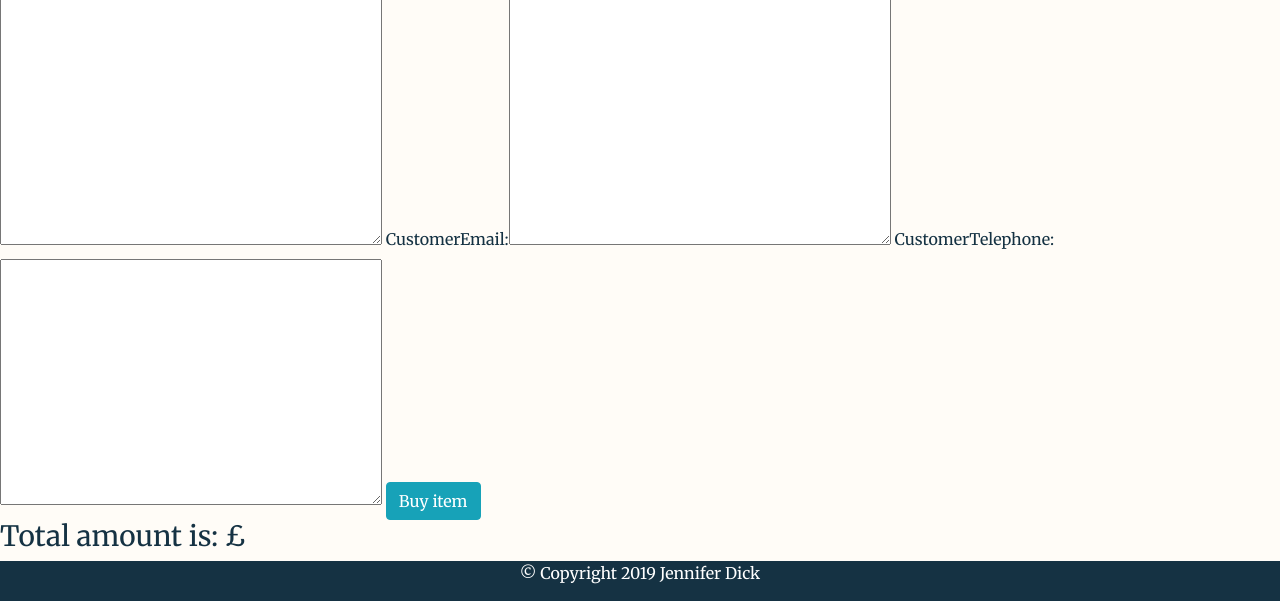
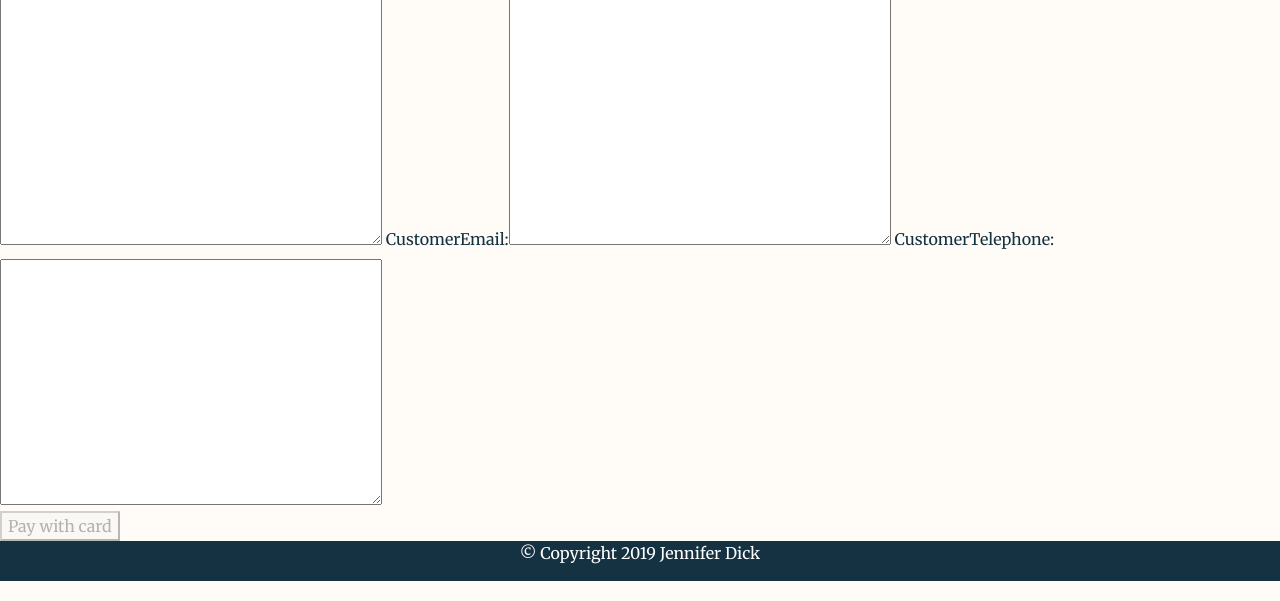
Before and after one commit to jennie6151/inwiththeold, a Django app: page /1/new/ in a window 1280 px wide. Shown: the part 634-1235 px from the top of the page. Run offline with Django 3.2, Linux system fonts and the light colour scheme; the visitor is signed in with stand-in values (Sample User, id 1); some libraries are stand-ins or nearby versions; some web fonts are replaced.

Commit message:
payment button added

```diff
--- a/antiqueProjectApp/forms.py
+++ b/antiqueProjectApp/forms.py
@@ -1,17 +1,5 @@
 from django import forms
 from antiqueProjectApp.models import AntiqueSale
-
-class MakePaymentForm(forms.Form):
-
-    MONTH_CHOICES = [(i, i) for i in range(1, 12)]
-    YEAR_CHOICES = [(i, i) for i in range(2019, 2036)]
-
-    credit_card_number = forms.CharField(label='Credit card number', required=False)
-    cvv = forms.CharField(label='Security code (CVV)', required=False)
-    expiry_month = forms.ChoiceField(label='Month', choices=MONTH_CHOICES, required=False)
-    expiry_year = forms.ChoiceField(label='Year', choices=YEAR_CHOICES, required=False)
-    stripe_id = forms.CharField(widget=forms.HiddenInput)
-
 
 class AntiquePurchaseForm(forms.ModelForm):
     class Meta:
--- /dev/null
+++ b/antiqueProjectApp/static/js/antique_purchase_form.js
@@ -0,0 +1,19 @@
+$(document).ready(function(){
+
+    $('#pay-button').hide();
+    $('#disabled-pay').show();
+
+    $('#paymentForm').keyup(function(){
+        var form = document.getElementById('paymentForm')
+
+        if(form.checkValidity()){
+            $('#pay-button').show();
+            $('#disabled-pay').hide();
+        }else
+        {
+            $('#pay-button').hide();
+            $('#disabled-pay').show();
+        }
+    })
+
+});
--- a/antiqueProjectApp/views.py
+++ b/antiqueProjectApp/views.py
@@ -2,7 +2,7 @@ from django.views import generic
 from django.shortcuts import render, HttpResponse, get_object_or_404, redirect
 from django.utils import timezone
 from antiqueProjectApp.models import Antique, Creator, AntiqueType, AntiqueSale
-from antiqueProjectApp.forms import AntiquePurchaseForm, MakePaymentForm
+from antiqueProjectApp.forms import AntiquePurchaseForm
 from django.conf import settings
 from django.contrib.auth.decorators import login_required
 import stripe
--- a/templates/antique_purchase_form.html
+++ b/templates/antique_purchase_form.html
@@ -3,17 +3,21 @@
 {% block content %}
 <h1>{{ sale.saleDate }}</h1>
 
-<form action="{% url 'charge' %}" method="POST" enctype="multipart/form-data">
+<form id="paymentForm" action="{% url 'charge' %}" method="POST" enctype="multipart/form-data">
     {% csrf_token %}
     {{ form | as_bootstrap }}
-    <button type="submit" class="btn btn-info">Buy item</button>
-    <h3>Total amount is: £{{ Antique.Price }}</h3>
+   <div id="disabled-pay">
+       <button class="btn-default" disabled>Pay with card</button>
+   </div>
+    <div id="pay-button">
     <script src="https://checkout.stripe.com/checkout.js" class="stripe-button"
         data-key="pk_test_wVnqiAuvtJjIgZzbgIEM3vYi00LRtER6Dy"
         data-description="A Django Charge"
         data-amount="500"
         data-locale="auto">
     </script>
+    </div>
+    </div>
 
 </form>
 {% endblock %}
--- a/templates/base_generic.html
+++ b/templates/base_generic.html
@@ -90,6 +90,10 @@
   <script src="https://maxcdn.bootstrapcdn.com/bootstrap/4.0.0/js/bootstrap.min.js"
     integrity="sha384-JZR6Spejh4U02d8jOt6vLEHfe/JQGiRRSQQxSfFWpi1MquVdAyjUar5+76PVCmYl"
     crossorigin="anonymous"></script>
+    <script src="{% static './js/antique_purchase_form.js' %}"></script>
+    {% block page_js %}
+    {% endblock page_js %}
+
 </body>
 
 </html>
```
